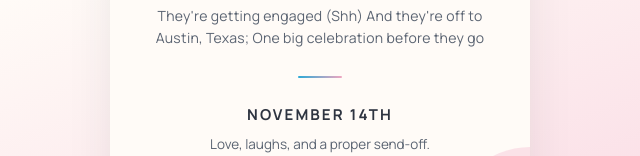
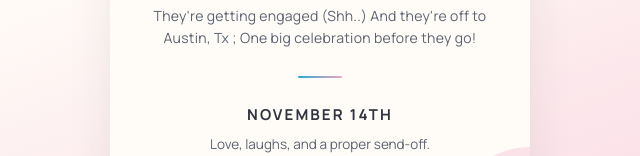
Before and after one commit to SoHelpMeRod/Personal-Projects2, a plain HTML site: page index.html in a window 1280 px wide. Shown: the part 453-609 px from the top of the page, 320-960 px from the left. Drawn offline with Linux system fonts and the light colour scheme.

Commit message:
Update index.html

```diff
--- a/index.html
+++ b/index.html
@@ -188,7 +188,7 @@
       <h1>let's&nbsp;celebrate</h1>
 
       <p class="names">Adriana &amp; Rod's<br>Engagement &amp; Goodbye</p>
-      <p class="subline">They're getting engaged (Shh) And they're off to Austin, Texas; One big celebration before they go</p>
+      <p class="subline">They're getting engaged (Shh..) And they're off to Austin, Tx ; One big celebration before they go! </p>
 
       <div class="divider"></div>
 
```
